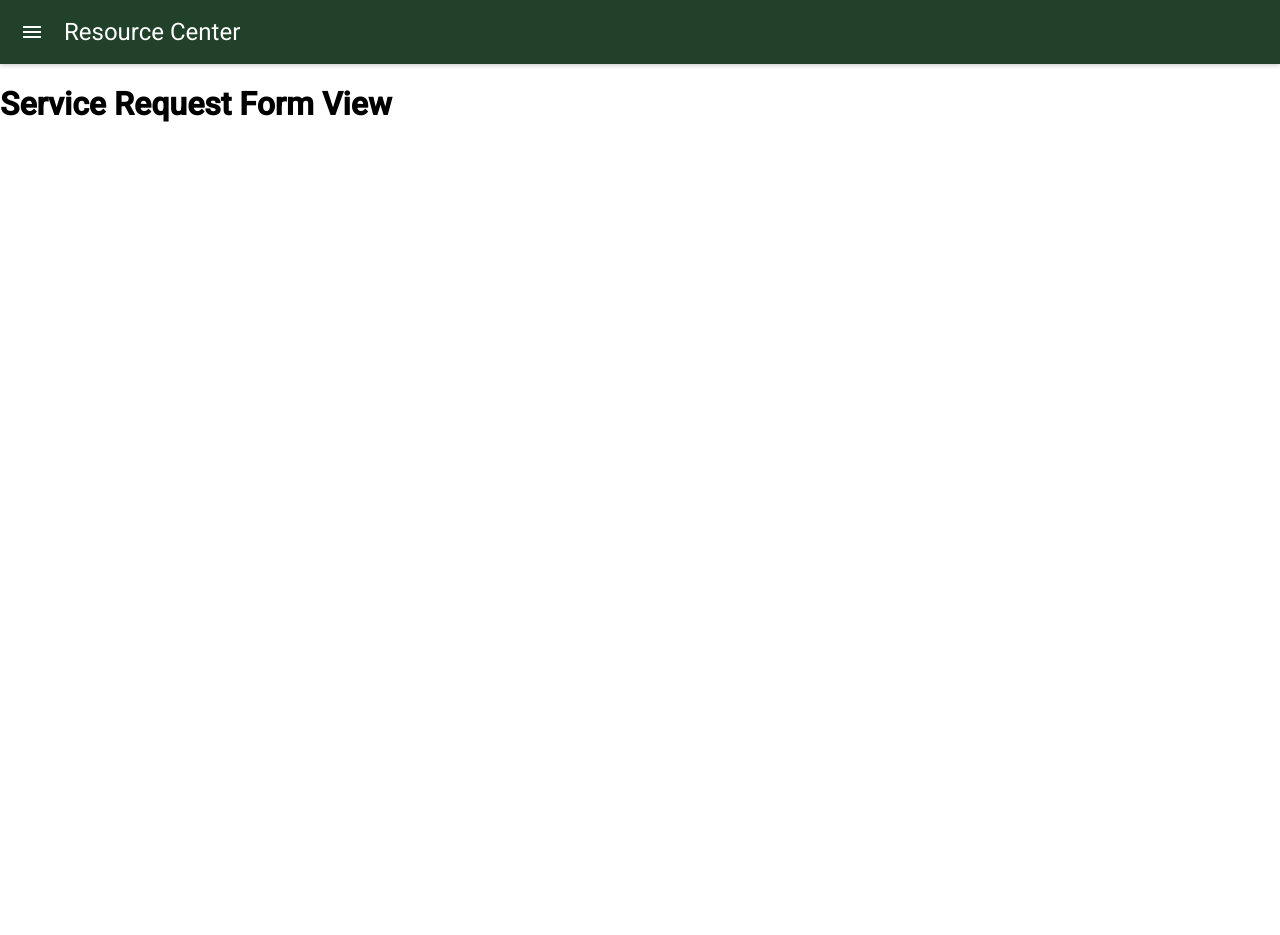
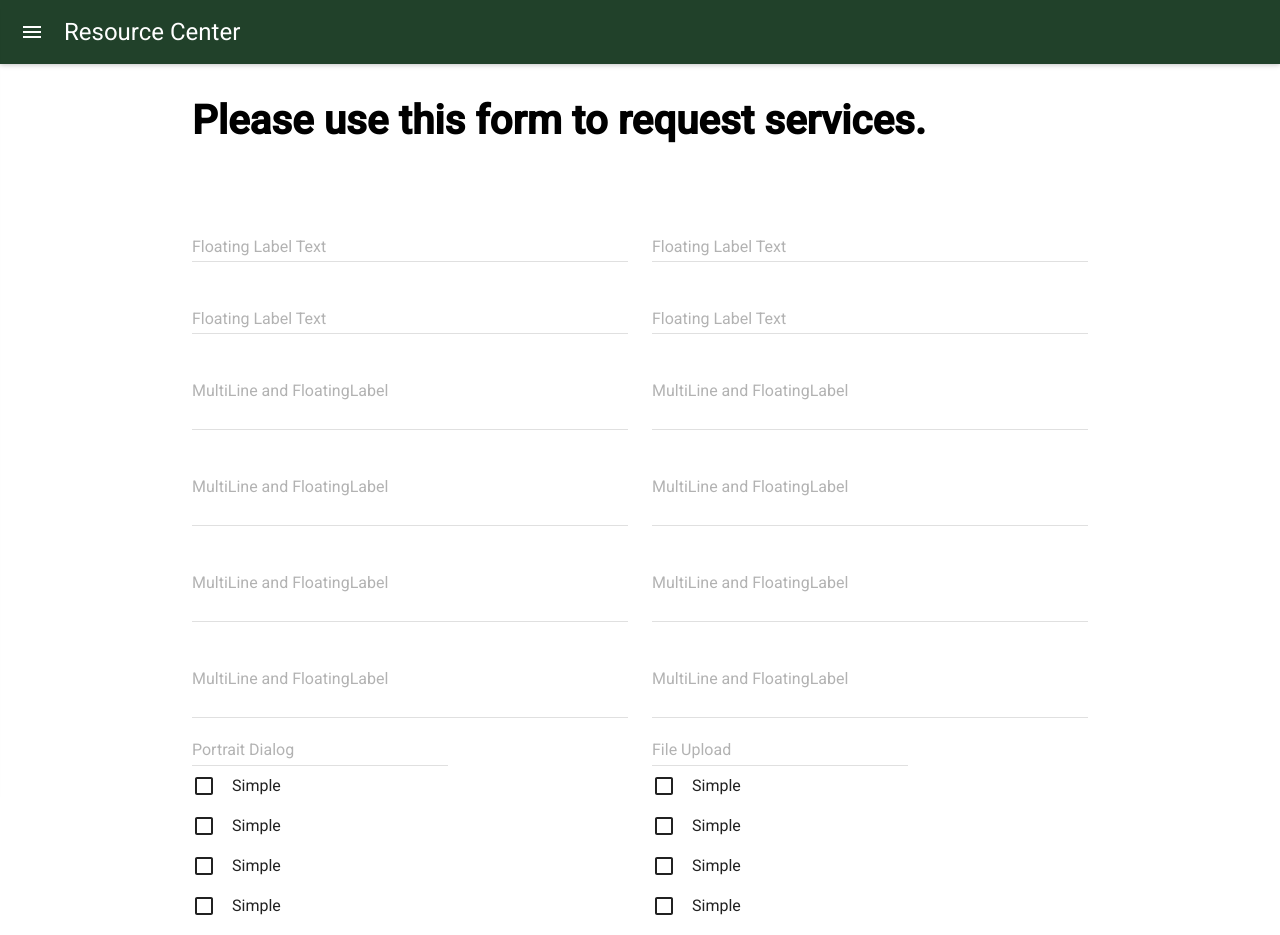
Before and after one commit to fus-marcom/resource-center, a React (Create React App) app: page /service-request-form in a window 1280 px wide. Shown: the top 935 px of the page. Before the commit the page ends 800 px from the top, so only its background shows below. Built offline with nearby package versions, Linux system fonts and the light colour scheme; what react-tap-event-plugin would draw is missing.

Commit message:
Add request form fields

```diff
--- a/src/views/ServiceRequest.js
+++ b/src/views/ServiceRequest.js
@@ -1,8 +1,135 @@
 import React, { Component } from 'react'
+import TextField from 'material-ui/TextField'
+import DatePicker from 'material-ui/DatePicker'
+import Checkbox from 'material-ui/Checkbox'
+import RaisedButton from '../MaterializeRaisedButton'
+
+const styles = {
+  block: {
+    maxWidth: 250
+  },
+  checkbox: {
+    marginBottom: 16
+  }
+}
 
 class ServiceRequest extends Component {
   render () {
-    return <h1>Service Request Form View</h1>
+    return (
+      <div className='container'>
+        <div className='row'>
+          <div className='col s12 flow-text'>
+            <h2>Please use this form to request services.</h2>
+          </div>
+        </div>
+        <div className='row'>
+          <div className='col s12 m6'>
+            <TextField floatingLabelText='Floating Label Text' fullWidth />
+          </div>
+          <div className='col s12 m6'>
+            <TextField floatingLabelText='Floating Label Text' fullWidth />
+          </div>
+          <div className='col s12 m6'>
+            <TextField floatingLabelText='Floating Label Text' fullWidth />
+          </div>
+          <div className='col s12 m6'>
+            <TextField floatingLabelText='Floating Label Text' fullWidth />
+          </div>
+          <div className='col s12 m6'>
+            <TextField
+              floatingLabelText='MultiLine and FloatingLabel'
+              multiLine
+              rows={2}
+              fullWidth
+            />
+          </div>
+          <div className='col s12 m6'>
+            <TextField
+              floatingLabelText='MultiLine and FloatingLabel'
+              multiLine
+              rows={2}
+              fullWidth
+            />
+          </div>
+          <div className='col s12 m6'>
+            <TextField
+              floatingLabelText='MultiLine and FloatingLabel'
+              multiLine
+              rows={2}
+              fullWidth
+            />
+          </div>
+          <div className='col s12 m6'>
+            <TextField
+              floatingLabelText='MultiLine and FloatingLabel'
+              multiLine
+              rows={2}
+              fullWidth
+            />
+          </div>
+          <div className='col s12 m6'>
+            <TextField
+              floatingLabelText='MultiLine and FloatingLabel'
+              multiLine
+              rows={2}
+              fullWidth
+            />
+          </div>
+          <div className='col s12 m6'>
+            <TextField
+              floatingLabelText='MultiLine and FloatingLabel'
+              multiLine
+              rows={2}
+              fullWidth
+            />
+          </div>
+          <div className='col s12 m6'>
+            <TextField
+              floatingLabelText='MultiLine and FloatingLabel'
+              multiLine
+              rows={2}
+              fullWidth
+            />
+          </div>
+          <div className='col s12 m6'>
+            <TextField
+              floatingLabelText='MultiLine and FloatingLabel'
+              multiLine
+              rows={2}
+              fullWidth
+            />
+          </div>
+          <div className='col s12 m6'>
+            <DatePicker hintText='Portrait Dialog' />
+          </div>
+          <div className='col s12 m6'>
+            <DatePicker hintText='File Upload' />
+          </div>
+          <div className='col s12 m6'>
+            <Checkbox label='Simple' style={styles.checkbox} />
+            <Checkbox label='Simple' style={styles.checkbox} />
+            <Checkbox label='Simple' style={styles.checkbox} />
+            <Checkbox label='Simple' style={styles.checkbox} />
+            <Checkbox label='Simple' style={styles.checkbox} />
+            <Checkbox label='Simple' style={styles.checkbox} />
+            <Checkbox label='Simple' style={styles.checkbox} />
+          </div>
+          <div className='col s12 m6'>
+            <Checkbox label='Simple' style={styles.checkbox} />
+            <Checkbox label='Simple' style={styles.checkbox} />
+            <Checkbox label='Simple' style={styles.checkbox} />
+            <Checkbox label='Simple' style={styles.checkbox} />
+            <Checkbox label='Simple' style={styles.checkbox} />
+            <Checkbox label='Simple' style={styles.checkbox} />
+            <Checkbox label='Simple' style={styles.checkbox} />
+          </div>
+          <div className='col s12'>
+            <RaisedButton label='Submit' primary />
+            <Checkbox label='Simple' style={styles.checkbox} />
+          </div>
+        </div>
+      </div>
+    )
   }
 }
 
```
